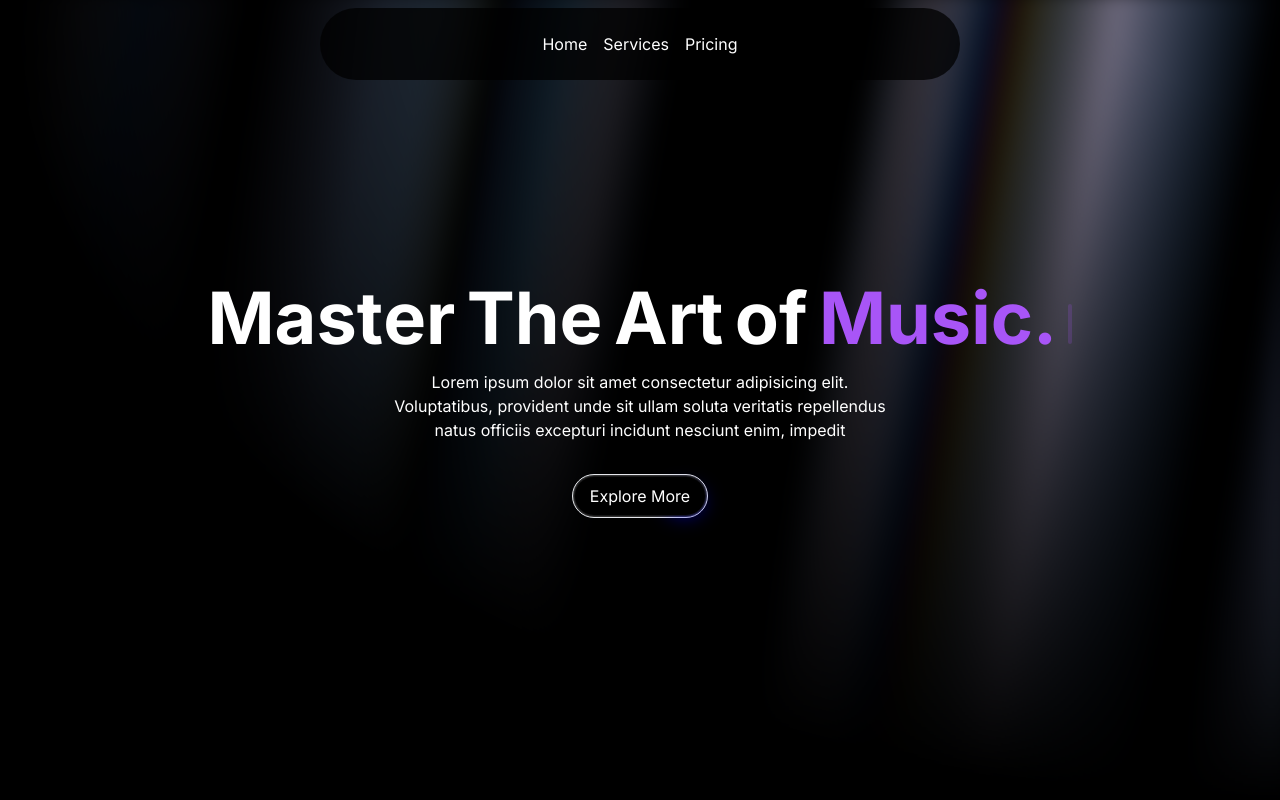
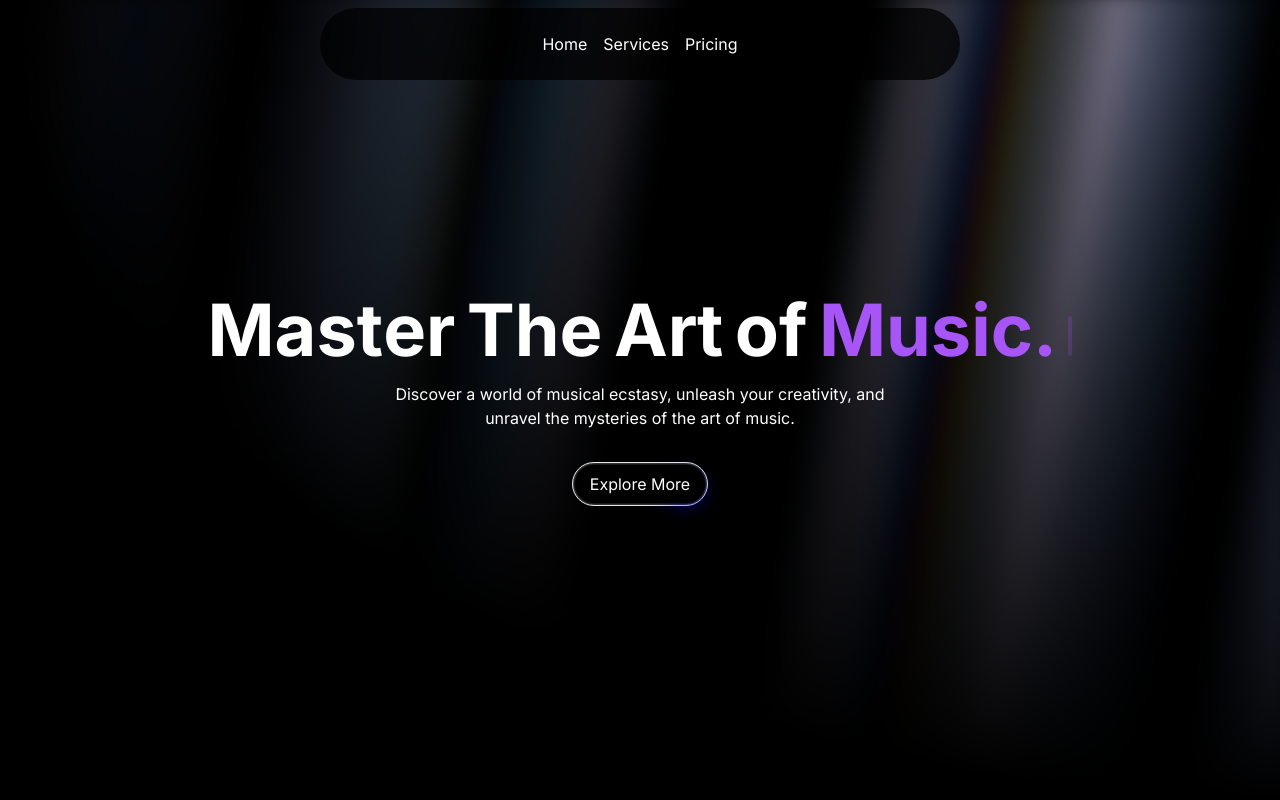
Before and after one commit to dharam-gfx/tune-tutor, a Next.js app: page / in a window 1280 px wide. Shown: the top 800 px of the page. Built offline with nearby package versions, Linux system fonts and the light colour scheme.

Commit message:
added hero subtitle

```diff
--- a/src/components/Hero.tsx
+++ b/src/components/Hero.tsx
@@ -44,7 +44,7 @@ const Hero = () => {
                 <div className=" font-bold dark:text-white text-center">
                     <TypewriterEffect words={words} />
                 </div>
-                <p className='max-w-lg mx-auto dark:text-white text-center'>Lorem ipsum dolor sit amet consectetur adipisicing elit. Voluptatibus, provident unde sit ullam soluta veritatis repellendus natus officiis excepturi incidunt nesciunt  enim, impedit</p>
+                <p className='max-w-lg mx-auto dark:text-white text-center'>Discover a world of musical ecstasy, unleash your creativity, and unravel the mysteries of the art of music.</p>
 
                 <div className="mt-4">
                     <Button className={"dark:bg-black/55 bg-white text-black dark:text-white flex items-center space-x-2"}>
```
